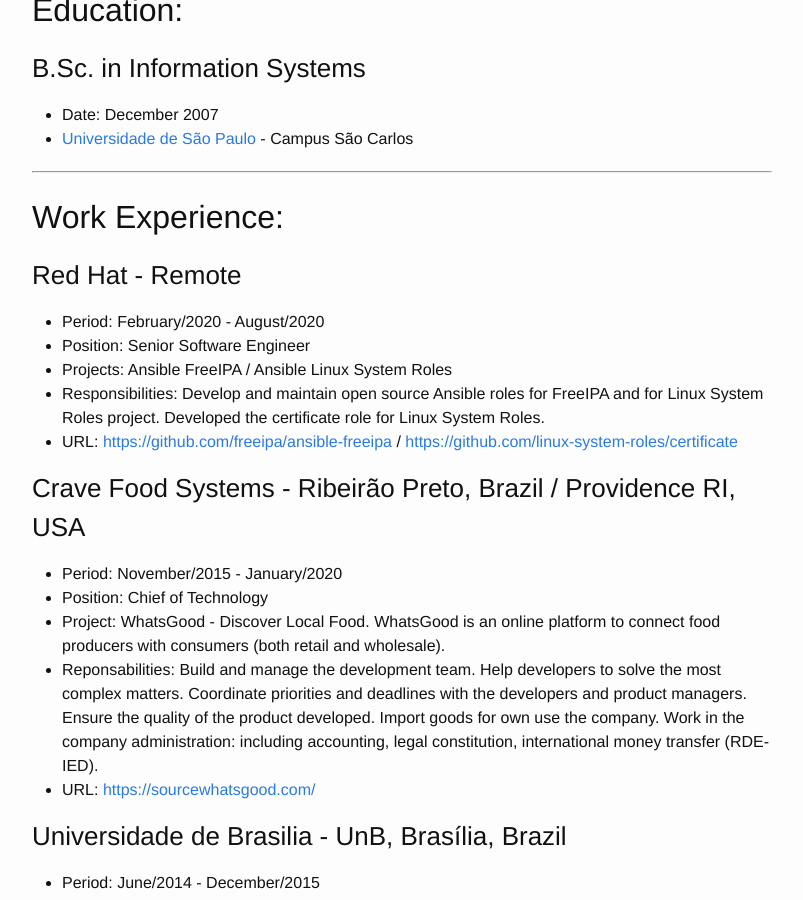
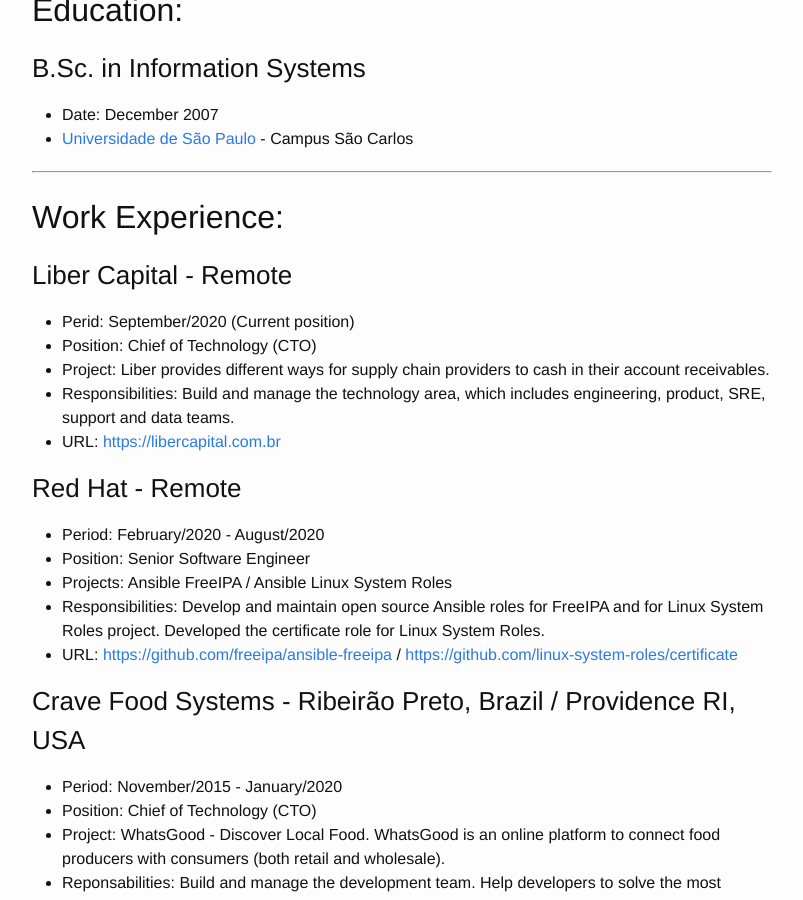
Before and after one commit to seocam/seocam.github.io, a Jekyll site: the page built from 02-resume.md, in a window 1280 px wide and 900 px high, scrolled down 403 px. Shown: the whole window, without its empty margins (238-1041 px from the left). Built offline with Jekyll 4.4.1, drawn with Linux system fonts in a browser that asks for light colours; some of the changed text lies outside the part shown.

Commit message:
Added Liber experience

```diff
--- a/02-resume.md
+++ b/02-resume.md
@@ -27,6 +27,15 @@ Skype: seocam
 
 ## Work Experience:
 
+### Liber Capital - Remote
+
+* Perid: September/2020 (Current position)
+* Position: Chief of Technology (CTO)
+* Project: Liber provides different ways for supply chain providers to cash in their account receivables.
+* Responsibilities: Build and manage the technology area, which includes engineering, product, SRE, support and data teams.
+* URL: <https://libercapital.com.br>
+
+
 ### Red Hat - Remote
 
  * Period: February/2020 - August/2020
@@ -39,10 +48,12 @@ Skype: seocam
 ### Crave Food Systems - Ribeirão Preto, Brazil / Providence RI, USA
 
   * Period: November/2015 - January/2020
-  * Position: Chief of Technology
+  * Position: Chief of Technology (CTO)
   * Project: WhatsGood - Discover Local Food. WhatsGood is an online platform to connect food producers with consumers (both retail and wholesale).
   * Reponsabilities: Build and manage the development team. Help developers to solve the most complex matters. Coordinate priorities and deadlines with the developers and product managers. Ensure the quality of the product developed. Import goods for own use the company. Work in the company administration: including accounting, legal constitution, international money transfer (RDE-IED).
   * URL: <https://sourcewhatsgood.com/>
+
+<div class="page-break"></div>
 
 ### Universidade de Brasilia - UnB, Brasília, Brazil
 
@@ -62,7 +73,6 @@ Skype: seocam
   * URL: [http://www.tracy.com.br](http://www.tracy.com.br/)
   * Github: <https://github.com/TracyWebTech/>
 
-<div class="page-break"></div>
 
 ### Interlegis (Federal Senate) - Brasília, Brazil
 
@@ -95,6 +105,8 @@ every step of the development process: from the design of the software in
 whiteboards to the commit into code repositories. Report progress to the
 company CEO.
 
+<div class="page-break"></div>
+
 ### House.ad - Andorra
 
   * Period: January/2009 - August/2009
@@ -109,8 +121,6 @@ company CEO.
   * Position: Web Team Lead / Developer
   * Technologies: **Python**, **Django**, **Linux**, JQuery, Bash, XHTML, CSS, AJAX, SQL
   * Responsibilities: Lead the web development team using agile principles mainly Scrum. Develop and maintain the web site of the soccer game Interzone Futebol, a portal designed to support high level of traffic, taking advantage of all the available hardware resources and always aiming for scalability.
-
-<div class="page-break"></div>
 
 ### Interlegis (Federal Senate) - Brasilia, Brazil
 
@@ -141,6 +151,8 @@ company CEO.
   * Technologies: **Python**, SqlObject, GTK
   * Responsibilities: Adapt open-source OS's using encrypted file system to embed in console machines. Develop an application to easily install the mod OS inside small USB keys.
 
+<div class="page-break"></div>
+
 ### NIT Materiais / UFSCar - São Carlos, Brazil
 
   * Period: February - September/2005
@@ -157,7 +169,6 @@ company CEO.
   * DBMS: PostgreSQL, SQLite and MySQL.
   * Relevant Keywords: **Django**, vagrant, LXC, Docker, git, Puppet, Chef, Ansible, Celery, RabbitMQ, Redis, WSGI, JSON, Ajax, Pentaho, ETL, HTML5, Web Services, Scrum, XP
 
-<div class="page-break"></div>
 
 ## Other Activities:
 
@@ -311,5 +322,4 @@ company CEO.
 
 * * *
 
-Web version: http://seocam.com/resume
-Updated: {{ page.modified }}
+Last updated on {{ page.modified }}. For the most recent version visit: <http://seocam.com/resume>
```
Also changed, not shown: other parts of 02-resume.md (+1 -1 lines).
